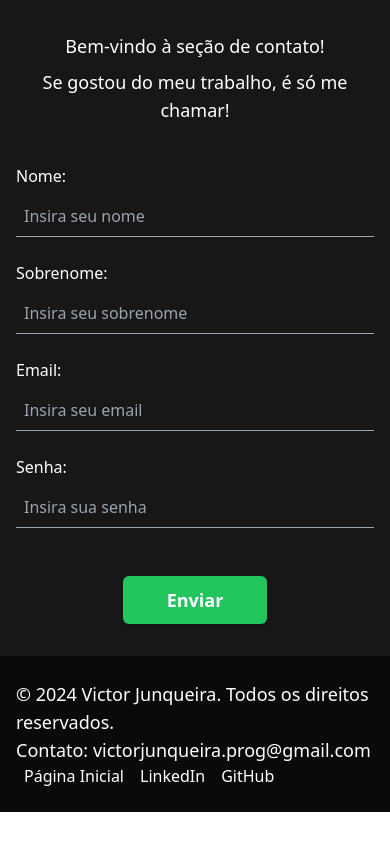
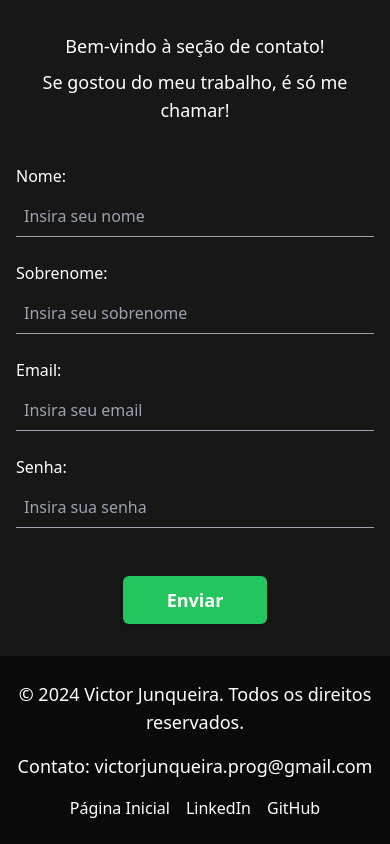
Before and after one commit to VictorJunqueira1/portfolio-pessoal, a Next.js app: page / in a window 390 px wide. Shown: the part 6393-7237 px from the top of the page. Before the commit the page ends 7205 px from the top, so only its background shows below. Built offline with nearby package versions, Linux system fonts and the light colour scheme.

Commit message:
feat: adicionando responsividade em FooterArea

```diff
--- a/components/Areas/FooterArea/FooterArea.tsx
+++ b/components/Areas/FooterArea/FooterArea.tsx
@@ -2,17 +2,16 @@ import React from 'react';
 
 const FooterArea = () => {
   return (
-    <nav>
-      <footer className="bg-neutral-950 text-white py-6 flex-wrap">
+    <footer className="bg-neutral-950 text-white py-6">
       <div className="container mx-auto px-4">
-          <div className="flex flex-wrap justify-between items-center">
-            <div className="text-lg">
+        <div className="flex flex-col sm:flex-row justify-between items-center space-y-4 sm:space-y-0">
+          <div className="text-lg text-center sm:text-left">
             <p>© 2024 Victor Junqueira. Todos os direitos reservados.</p>
           </div>
           <div className="text-lg">
             <p>Contato: <a href="mailto:victorjunqueira.prog@gmail.com" className="text-white transition duration-500 hover:text-green-500">victorjunqueira.prog@gmail.com</a></p>
           </div>
-            <div>
+          <div className="flex justify-center">
             <a href="#" className="text-white transition duration-500 mx-2 hover:text-green-500">Página Inicial</a>
             <a href="https://www.linkedin.com/in/victor-junqueira-789004281/" className="text-white transition duration-500 mx-2 hover:text-green-500">LinkedIn</a>
             <a href="https://github.com/VictorJunqueira1" className="text-white transition duration-500 mx-2 hover:text-green-500">GitHub</a>
@@ -20,7 +19,6 @@ const FooterArea = () => {
         </div>
       </div>
     </footer>
-    </nav>
   );
 };
 
```
Lines whose indentation alone changed are shown as unchanged.
